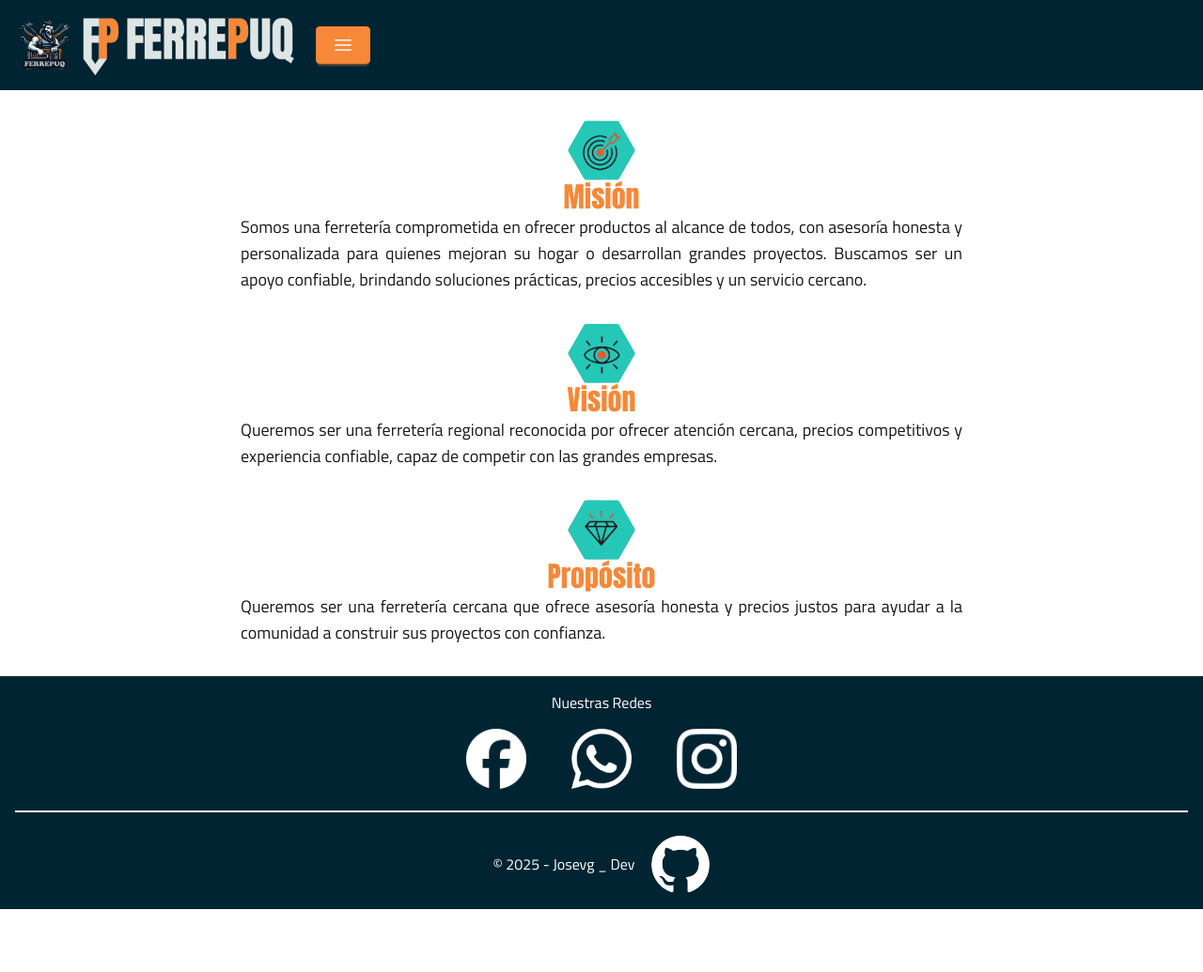
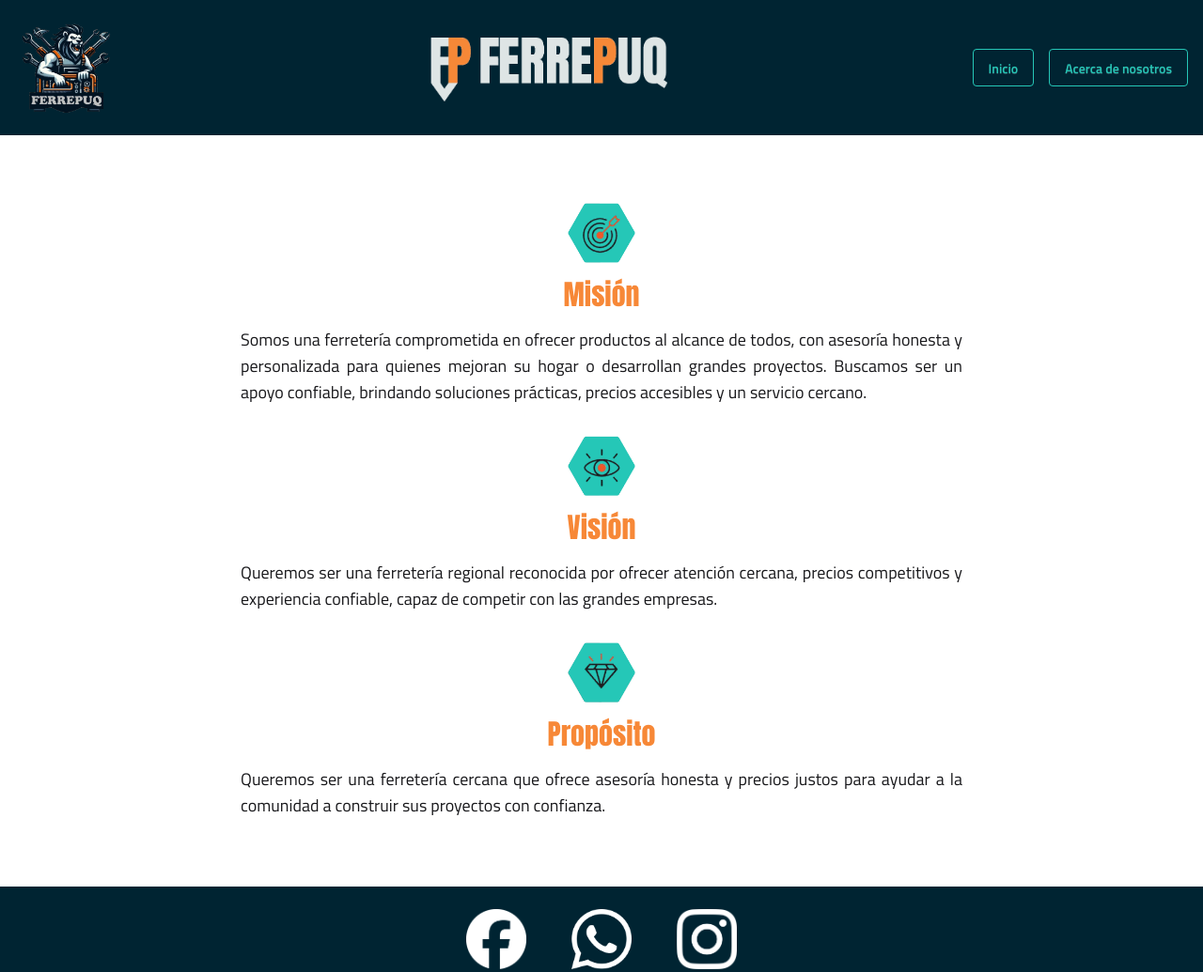
Before and after one commit to JoseVG-Dev/ferrepuq, an Astro site: page /about in a window 1280 px wide. Shown: the top 1035 px of the page at 94% size. Before the commit the page ends 968 px from the top, so only its background shows below. Built offline with nearby package versions, Linux system fonts and the light colour scheme; Astro itself is replaced by a stand-in of ours.

Commit message:
Cambio de icono, cambio de layout, se agrego metadatos en el head del layout

```diff
--- a/src/layouts/Layout.astro
+++ b/src/layouts/Layout.astro
@@ -7,74 +7,73 @@ import Icon from "../components/Icon.jsx";
   <head>
     <meta charset="UTF-8" />
     <meta name="viewport" content="width=device-width" />
-    <link rel="icon" type="image/svg+xml" href="/favicon.svg" />
+    <link rel="icon" type="image/svg+xml" href="/favicon.ico" />
     <meta name="generator" content={Astro.generator} />
-    <title>Ferrepuq</title>
+    <meta name="description" content="Ferrepuq ofrece todo lo necesario para tu ferretería: herramientas, materiales y asesoría experta." />
+    <title>Ferrepuq - Todo para ferretería en un solo lugar</title>
+    <link rel="canonical" href="https://tu-dominio.com/" />
+<meta property="og:title" content="Ferrepuq - Todo para ferretería en un solo lugar" />
+<meta property="og:description" content="Ferrepuq ofrece herramientas, materiales y asesoría experta para tu ferretería." />
+<meta property="og:type" content="website" />
+<meta property="og:url" content="https://tu-dominio.com/" />
+<meta property="og:image" content="https://tu-dominio.com/preview.png" />
+<meta name="twitter:card" content="summary_large_image" />
+<meta name="twitter:title" content="Ferrepuq - Todo para ferretería en un solo lugar" />
+<meta name="twitter:description" content="Ferrepuq ofrece herramientas, materiales y asesoría experta para tu ferretería." />
+<meta name="twitter:image" content="https://tu-dominio.com/preview.png" />
   </head>
 
-  <body class="min-h-screen flex flex-col">
-    <header class="flex flex-row  items-center  bg-secondary text-white p-4">
+  <body class="min-h-screen flex flex-col space-y-10 ">
+   <header class="relative bg-secondary text-white p-4 flex items-center justify-between">
+  <h1 class="sr-only">Ferrepuq - Ferretería online</h1>
 
+  <div>
 <img
   src="/SmallLogo.png"
-          alt="Logo pequeño de Mi Empresa"
-          class="h-22 sm:h-12 md:h-14 lg:h-16"
-        />
-        <img
-          src="/BigLogo.webp"
-          alt="Logo de Mi Empresa"
-          class="h-10 sm:h-12 md:h-14 lg:h-16"
-        />
+  alt="Icono de la marca"
+  class="h-20 sm:h-22 md:h-24 lg:h-26 xl:h-28 2xl:h-30 w-auto"
+/> </div>
 
+  <div>
+    <img src="/BigLogo.webp" alt="Nombre" class="h-12 sm:h-14 md:h-16 lg:h-18" />
+  </div>
 
-          <div class="drawer drawer-end pl-5">
+  <div class="flex items-center">
+    <div class="drawer drawer-end sm:hidden">
       <input id="my-drawer" type="checkbox" class="drawer-toggle" />
-        <div class="flex drawer-content ">
-          <!-- Page content here -->
-          <label for="my-drawer" class="btn btn-primary drawer-button"
-            ><svg
-              xmlns="http://www.w3.org/2000/svg"
-              fill="none"
-              viewBox="0 0 24 24"
-              stroke-width="1.5"
-              stroke="currentColor"
-              class="size-6"
-            >
-              <path
-                stroke-linecap="round"
-                stroke-linejoin="round"
-                d="M3.75 6.75h16.5M3.75 12h16.5m-16.5 5.25h16.5"></path>
+      <div class="drawer-content">
+        <label for="my-drawer" class="btn btn-accent drawer-button">
+          <svg xmlns="http://www.w3.org/2000/svg" fill="none" viewBox="0 0 24 24"
+               stroke-width="1.5" stroke="currentColor" class="w-6 h-6">
+            <path stroke-linecap="round" stroke-linejoin="round"
+                  d="M3.75 6.75h16.5M3.75 12h16.5m-16.5 5.25h16.5"/>
           </svg>
         </label>
       </div>
       <div class="drawer-side">
-          <label
-            for="my-drawer"
-            aria-label="close sidebar"
-            class="drawer-overlay"></label>
-
+        <label for="my-drawer" aria-label="close sidebar" class="drawer-overlay"></label>
         <ul class="menu bg-base-200 text-base-content min-h-full w-80 p-4">
-            <li><a href="/" class="btn btn-soft btn-primary">Inicio</a></li>
-            <li>
-              <a href="/about" class="btn btn-soft btn-primary"
-                >Acerca de nosotros</a>
-            </li>
+          <li><a href="/" class="btn btn-soft btn-accent">Inicio</a></li>
+          <li><a href="/about" class="btn btn-soft btn-accent">Acerca de nosotros</a></li>
         </ul>
       </div>
     </div>
 
+    <nav class="hidden sm:flex space-x-4">
+      <a href="/" class="btn btn-outline btn-accent">Inicio</a>
+      <a href="/about" class="btn btn-outline btn-accent">Acerca de nosotros</a>
+    </nav>
+  </div>
+</header>
 
-    </header>
 
     <main class="flex-1 p-4">
       <slot />
     </main>
 
-    <footer class="bg-secondary text-white p-4 ">
-<div class="flex justify-center pb-4">
-  <p>Nuestras Redes</p>
-</div>
-      <div class="flex flex-row justify-center px-4 gap-12 ">
+    <footer class="bg-secondary text-white px-4 ">
+
+      <div class="flex flex-row justify-center px-4 gap-12 pt-6">
 
         <Icon
           image="/facebook.webp"
--- a/src/pages/about.astro
+++ b/src/pages/about.astro
@@ -13,7 +13,7 @@ import "../styles/global.css";
 
 <div class="flex flex-col items-center gap-8 text-sm sm:text-base md:text-lg">
 
-  <section class="max-w-3xl text-justify">
+  <section class="max-w-3xl text-justify space-y-4">
     <img src="/mision.webp" alt="Misión" class="h-12 sm:h-14 md:h-16 w-auto mx-auto"/>
     <h2 class="font-anton text-primary text-2xl sm:text-3xl text-center">Misión</h2>
     <p>
@@ -24,7 +24,7 @@ import "../styles/global.css";
     </p>
   </section>
 
-  <section class="max-w-3xl text-justify">
+  <section class="max-w-3xl text-justify space-y-4">
     <img src="/vision.webp" alt="Visión" class="h-12 sm:h-14 md:h-16 w-auto mx-auto"/>
     <h2 class="font-anton text-primary text-2xl sm:text-3xl text-center">Visión</h2>
     <p>
@@ -34,7 +34,7 @@ import "../styles/global.css";
     </p>
   </section>
 
-  <section class="max-w-3xl text-justify">
+  <section class="max-w-3xl text-justify space-y-4">
     <img src="/proposito.webp" alt="Propósito" class="h-12 sm:h-14 md:h-16 w-auto mx-auto"/>
     <h2 class="font-anton text-primary text-2xl sm:text-3xl text-center">Propósito</h2>
     <p>
--- a/src/pages/index.astro
+++ b/src/pages/index.astro
@@ -58,15 +58,12 @@ const estado = isOpen();
 
 <main class="container mx-auto mt-10 px-4 space-y-10">
 
-  <!-- Carrusel -->
 <div class="w-full max-w-md sm:max-w-lg md:max-w-2xl lg:max-w-4xl xl:max-w-5xl mx-auto">
   <SwiperCarousel client:visible {images} />
 </div>
 
-  <!-- Sección de contacto + mapa -->
   <section class="grid grid-cols-1 lg:grid-cols-2 gap-10 items-start">
 
-    <!-- Bloque de contacto -->
     <div class="flex flex-col space-y-6 text-center lg:text-left leading-relaxed text-base">
       <h2 class="font-anton text-primary text-xl sm:text-2xl md:text-3xl lg:text-4xl">
         Información de contacto
@@ -90,12 +87,12 @@ const estado = isOpen();
       </address>
 
       <div>
-        <h3 class="font-semibold text-base sm:text-lg md:text-xl lg:text-2xl text-primary">
+        <h3 class=" font-anton  text-base sm:text-lg md:text-xl lg:text-2xl text-primary">
           Horarios
         </h3>
-        <p class={estado.includes("Cerrado") ? "text-red-600 font-bold" : "text-green-600 font-bold"}>
-          {estado}
-        </p>
+        <p class={`font-bold text-sm sm:text-base md:text-lg lg:text-xl ${estado.includes("Cerrado") ? "text-red-600" : "text-green-600"}`}>
+  {estado}
+</p>
         <ul class="text-sm sm:text-base md:text-lg lg:text-xl space-y-1">
           <li>Lunes a Viernes: 10:00 - 19:00</li>
           <li>Sábados: 10:00 - 13:00 y 15:00 - 19:00</li>
```
Also changed, not shown: public/favicon.ico (added), public/favicon.svg (deleted). Lines whose indentation alone changed are shown as unchanged.
